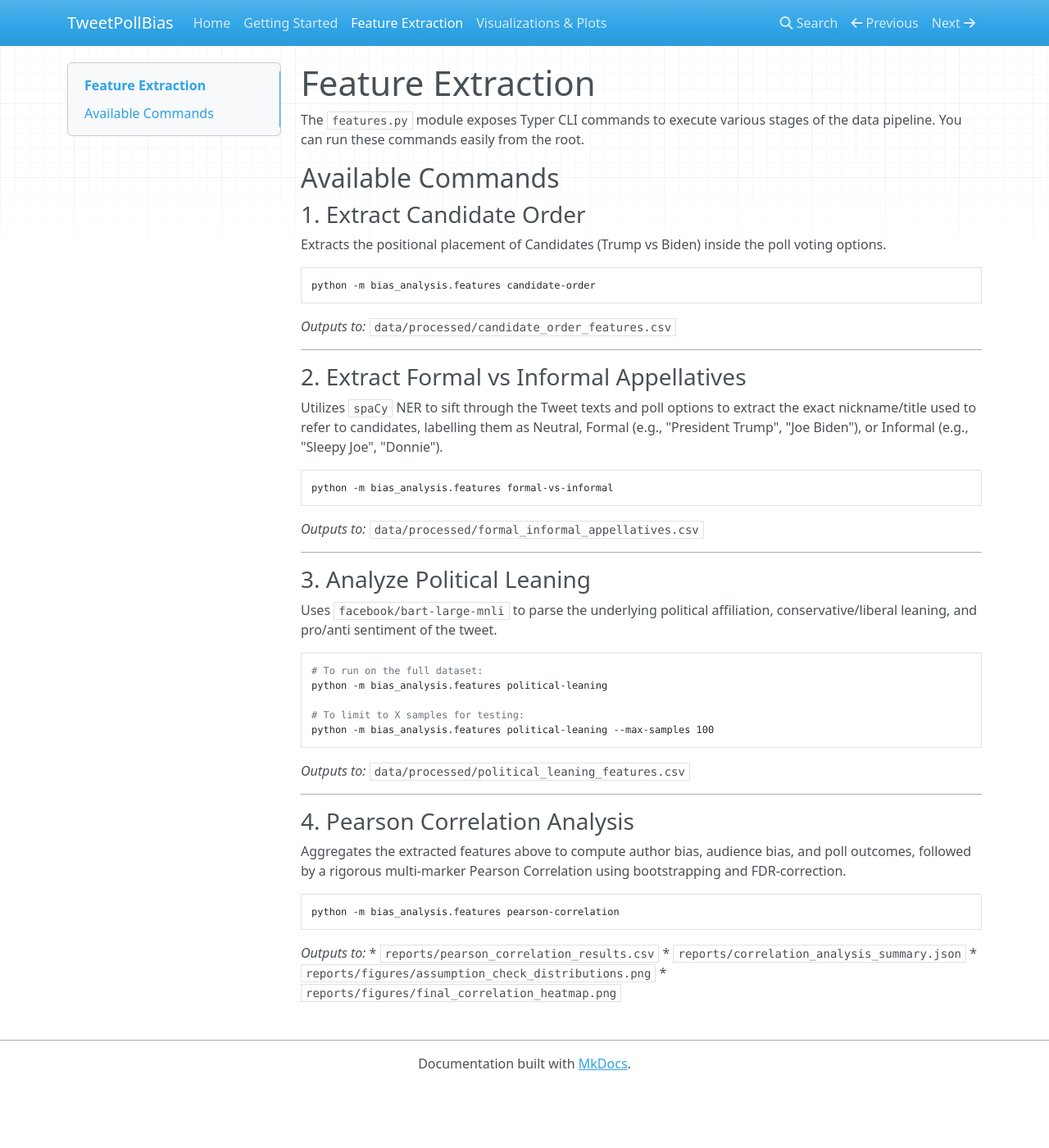
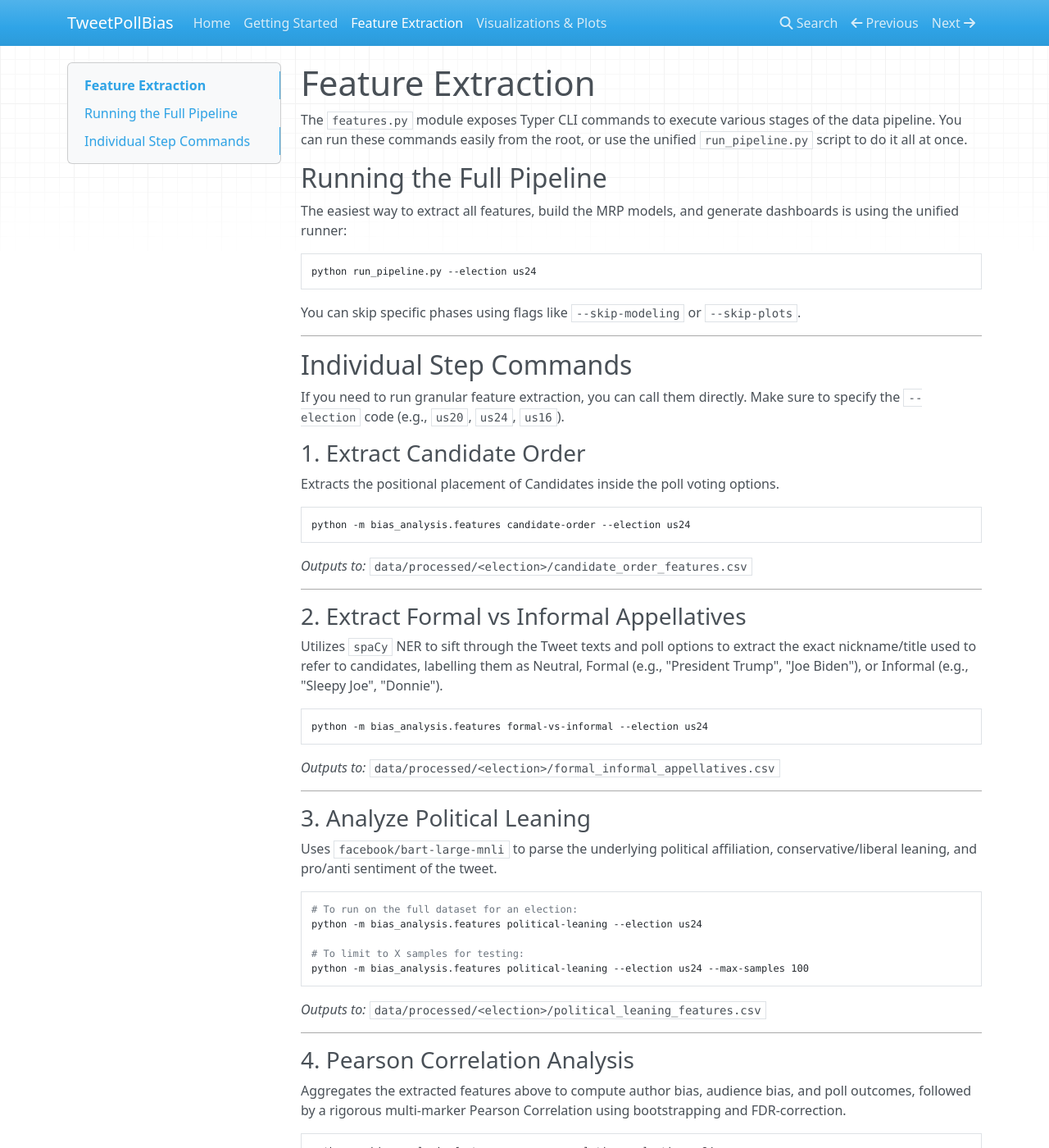
Before and after one commit to mivige/TweetPollBias, an MkDocs documentation site: the page built from docs/docs/features.md, in a window 1280 px wide and 1400 px high. Shown: the whole window at 82% size. Built offline with MkDocs 1.6.1, drawn with Linux system fonts in a browser that asks for light colours; nearby versions of some CDN libraries; some of the changed text lies outside the part shown.

Commit message:
docs: update documentation to reflect multi-election pipeline architecture

````diff
--- a/docs/docs/features.md
+++ b/docs/docs/features.md
@@ -1,16 +1,28 @@
 # Feature Extraction
 
-The `features.py` module exposes Typer CLI commands to execute various stages of the data pipeline. You can run these commands easily from the root.
+The `features.py` module exposes Typer CLI commands to execute various stages of the data pipeline. You can run these commands easily from the root, or use the unified `run_pipeline.py` script to do it all at once.
 
-## Available Commands
+## Running the Full Pipeline
+
+The easiest way to extract all features, build the MRP models, and generate dashboards is using the unified runner:
+```bash
+python run_pipeline.py --election us24
+```
+You can skip specific phases using flags like `--skip-modeling` or `--skip-plots`.
+
+---
+
+## Individual Step Commands
+
+If you need to run granular feature extraction, you can call them directly. Make sure to specify the `--election` code (e.g., `us20`, `us24`, `us16`).
 
 ### 1. Extract Candidate Order
 
-Extracts the positional placement of Candidates (Trump vs Biden) inside the poll voting options.
+Extracts the positional placement of Candidates inside the poll voting options.
 ```bash
-python -m bias_analysis.features candidate-order
+python -m bias_analysis.features candidate-order --election us24
 ```
-*Outputs to:* `data/processed/candidate_order_features.csv`
+*Outputs to:* `data/processed/<election>/candidate_order_features.csv`
 
 ---
 
@@ -18,9 +30,9 @@ python -m bias_analysis.features candidate-order
 
 Utilizes `spaCy` NER to sift through the Tweet texts and poll options to extract the exact nickname/title used to refer to candidates, labelling them as Neutral, Formal (e.g., "President Trump", "Joe Biden"), or Informal (e.g., "Sleepy Joe", "Donnie").
 ```bash
-python -m bias_analysis.features formal-vs-informal
+python -m bias_analysis.features formal-vs-informal --election us24
 ```
-*Outputs to:* `data/processed/formal_informal_appellatives.csv`
+*Outputs to:* `data/processed/<election>/formal_informal_appellatives.csv`
 
 ---
 
@@ -28,13 +40,13 @@ python -m bias_analysis.features formal-vs-informal
 
 Uses `facebook/bart-large-mnli` to parse the underlying political affiliation, conservative/liberal leaning, and pro/anti sentiment of the tweet.
 ```bash
-# To run on the full dataset:
-python -m bias_analysis.features political-leaning
+# To run on the full dataset for an election:
+python -m bias_analysis.features political-leaning --election us24
 
 # To limit to X samples for testing:
-python -m bias_analysis.features political-leaning --max-samples 100
+python -m bias_analysis.features political-leaning --election us24 --max-samples 100
 ```
-*Outputs to:* `data/processed/political_leaning_features.csv`
+*Outputs to:* `data/processed/<election>/political_leaning_features.csv`
 
 ---
 
@@ -42,10 +54,10 @@ python -m bias_analysis.features political-leaning --max-samples 100
 
 Aggregates the extracted features above to compute author bias, audience bias, and poll outcomes, followed by a rigorous multi-marker Pearson Correlation using bootstrapping and FDR-correction.
 ```bash
-python -m bias_analysis.features pearson-correlation
+python -m bias_analysis.features pearson-correlation --election us24
 ```
 *Outputs to:*
-* `reports/pearson_correlation_results.csv`
-* `reports/correlation_analysis_summary.json`
-* `reports/figures/assumption_check_distributions.png`
-* `reports/figures/final_correlation_heatmap.png`
+* `reports/<election>/pearson_correlation_results.csv`
+* `reports/<election>/correlation_analysis_summary.json`
+* `reports/figures/<election>/assumption_check_distributions.png`
+* `reports/figures/<election>/final_correlation_heatmap.png`
````
Also changed, not shown: docs/docs/getting-started.md (+15 -7 lines), docs/docs/index.md (+5 -5 lines), docs/docs/plots.md (+9 -8 lines).
